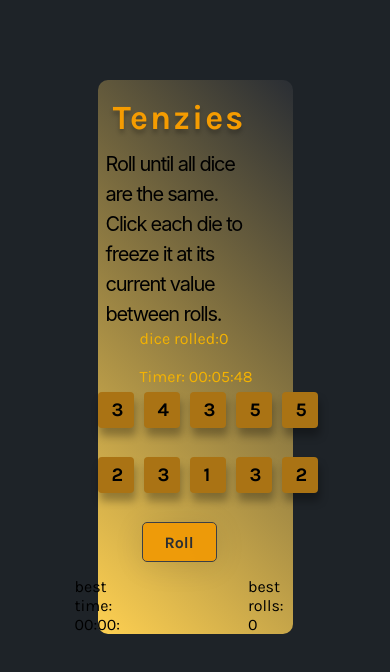
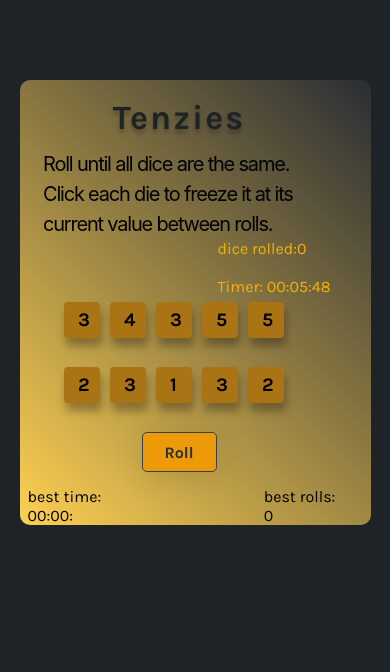
Before and after one commit to Mkhaleddd/tenzies-dice-game, a React (Create React App) app: page / in a window 390 px wide. Shown: the top 672 px of the page. Built offline with nearby package versions, Linux system fonts and the light colour scheme.

Commit message:
fix design issues

```diff
--- a/src/App.css
+++ b/src/App.css
@@ -35,7 +35,7 @@ font-weight: 700;
 font-size: 34px;
 line-height: 30px;
 letter-spacing: 0.06em;
-color: var(--orange);
+color: var(--black);
 text-shadow: 0px 4px 4px rgba(0, 0, 0, 0.25);
 }
 h2{
@@ -253,3 +253,16 @@ padding-top:15px;
     opacity: 1;
   }
 }
+@media (prefers-reduced-motion){
+  html{
+    animation: none;
+  }
+}
+@media (max-width:620px){
+  main{
+    width: 90%;
+  }
+  .last-score{
+      padding-left: 0.5em;
+  }
+}
```
